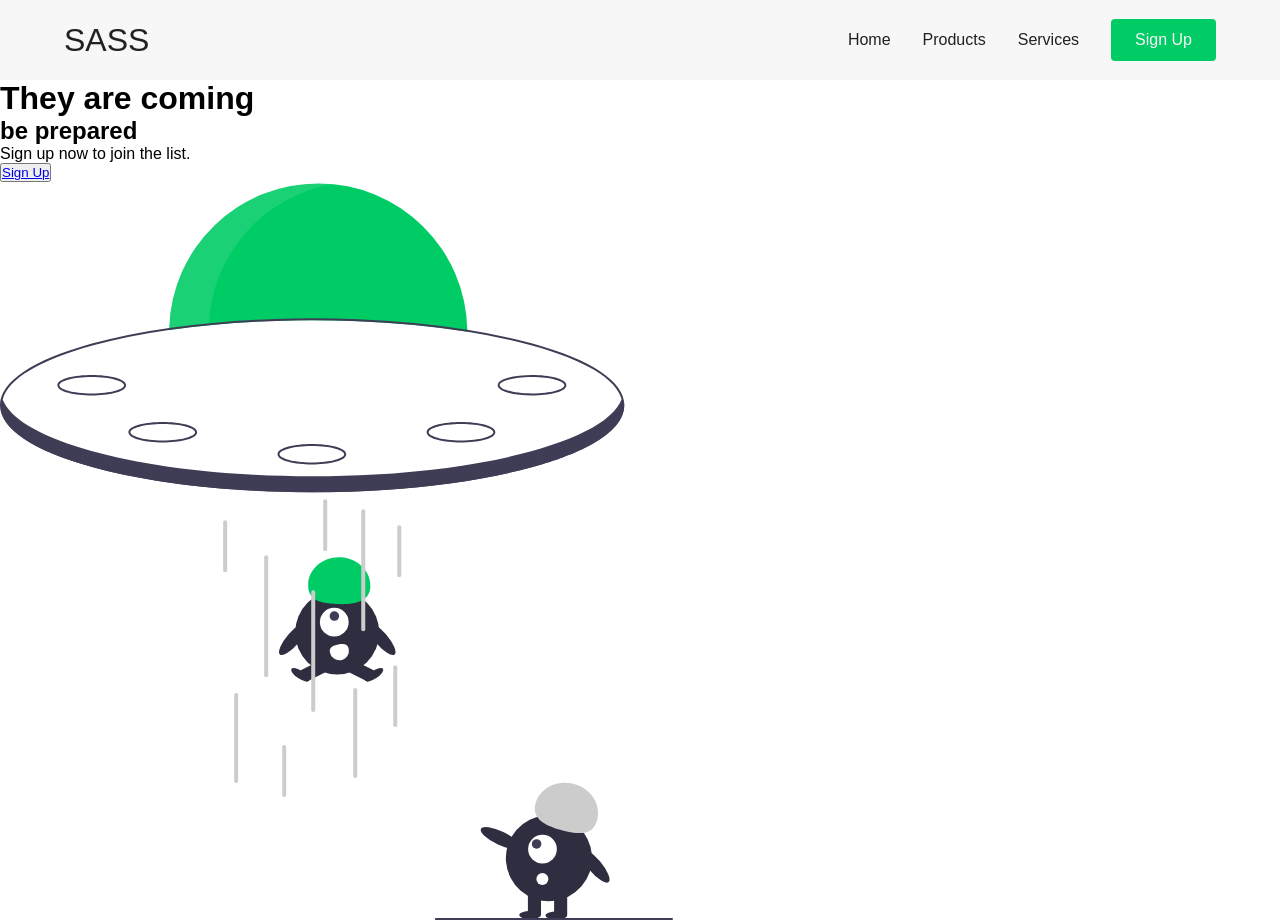
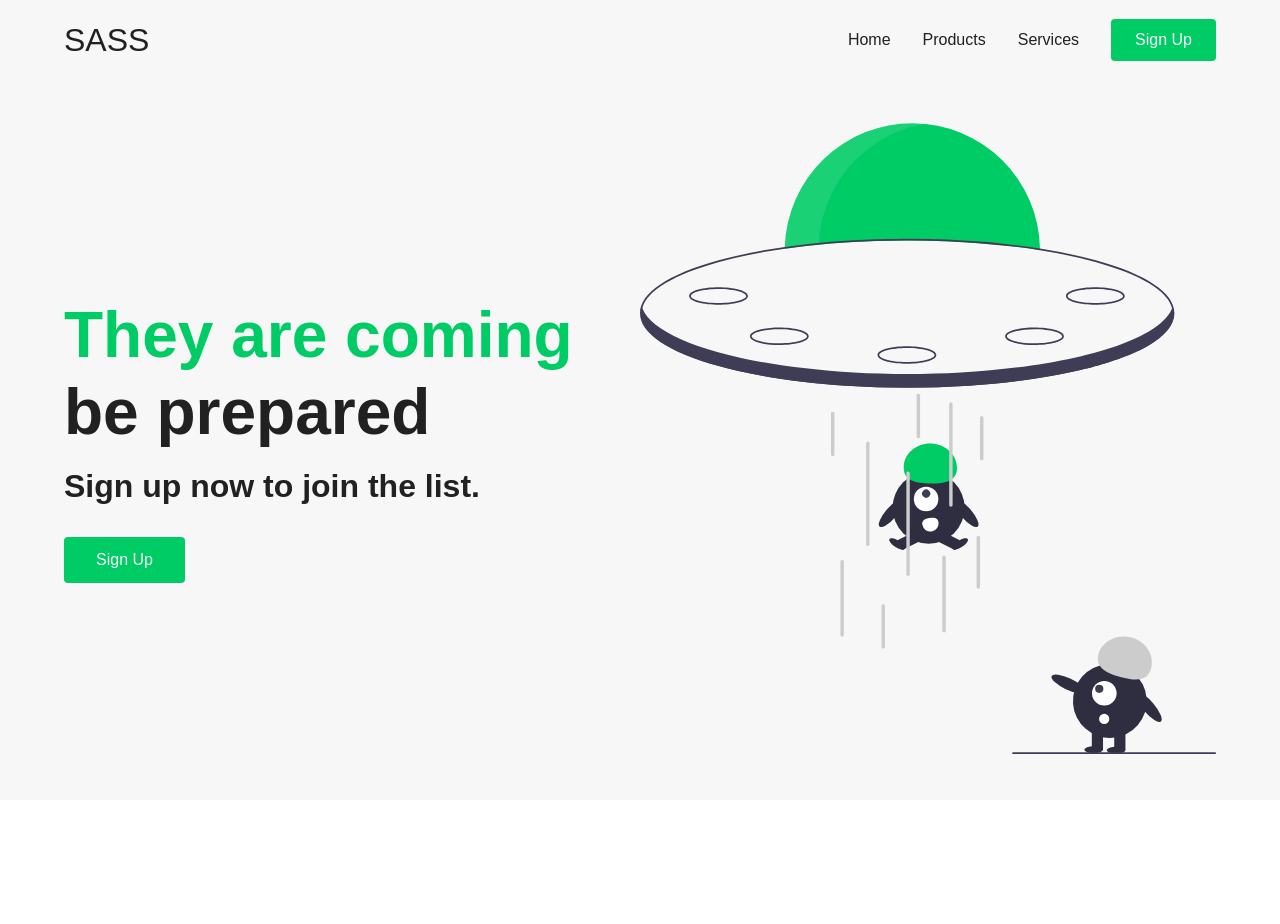
Before and after one commit to jwhong98/sass-practice, a plain HTML site: page index.html in a window 1280 px wide. After the commit the page ends 800 px from the top, so only its background shows below. Drawn offline with Linux system fonts and the light colour scheme.

Commit message:
completed hero section

```diff
--- a/styles/styles.scss
+++ b/styles/styles.scss
@@ -1,7 +1,120 @@
 @import "navbar";
+
 * {
   box-sizing: border-box;
   margin: 0;
   padding: 0;
   font-family: "Kumbh Sans", sans-serif;
 }
+
+// Hero Section CSS
+.hero {
+  background-color: $light;
+
+  &__container {
+    display: grid;
+    grid-template-columns: 1fr 1fr;
+    align-items: center;
+    justify-items: center;
+    margin: 0 auto;
+    height: 90vh;
+    z-index: 1;
+    width: 100%;
+    max-width: 1200px;
+    padding-right: 24px;
+    padding-left: 24px;
+
+    @include tablet {
+      grid-template-columns: 1fr;
+      height: 100%;
+    }
+
+    &--left {
+      width: 100%;
+      line-height: 1.2;
+
+      @include tablet {
+        padding: 5rem 0;
+      }
+
+      @include mobile {
+        line-height: 1.5;
+      }
+    }
+
+    &--left h1 {
+      font-size: 4rem;
+      color: $lime;
+
+      @include mobile {
+        font-size: 1.5rem;
+      }
+    }
+
+    &--left h2 {
+      font-size: 4rem;
+      color: $dark;
+
+      @include mobile {
+        font-size: 2rem;
+      }
+    }
+
+    &--left p {
+      font-size: 2rem;
+      font-weight: 700;
+      color: $dark;
+      margin-top: 1rem;
+
+      @include mobile {
+        font-size: 2rem;
+      }
+    }
+
+    &--btn {
+      font-size: 1rem;
+      background-color: $lime;
+      padding: 14px 32px;
+      border: none;
+      border-radius: 4px;
+      color: $light;
+      margin-top: 2rem;
+      cursor: pointer;
+      position: relative;
+      transition: all 0.3s;
+      outline: none;
+    }
+
+    &--btn a {
+      position: relative;
+      z-index: 2;
+      color: $light;
+      text-decoration: none;
+    }
+
+    &--btn:after {
+      position: absolute;
+      content: "";
+      top: 0;
+      left: 0;
+      width: 0;
+      height: 100%;
+      background: $orangeRed;
+      transition: all 0.3s;
+      border-radius: 4px;
+    }
+
+    &--btn:hover:after {
+      width: 100%;
+    }
+
+    &--right {
+      text-align: center;
+    }
+
+    &--img {
+      height: 100%;
+      width: 100%;
+    }
+  }
+}
```
Also changed, not shown: styles/styles.css, 1 other file.
